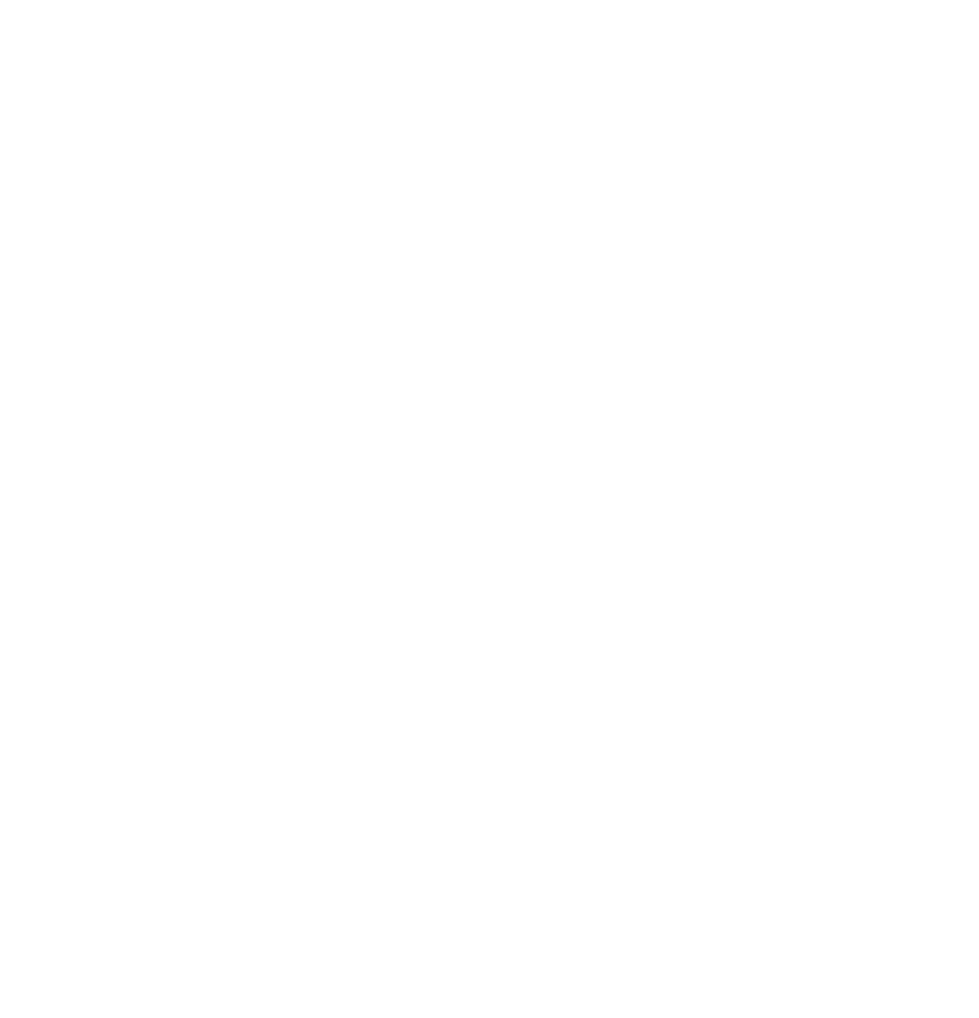
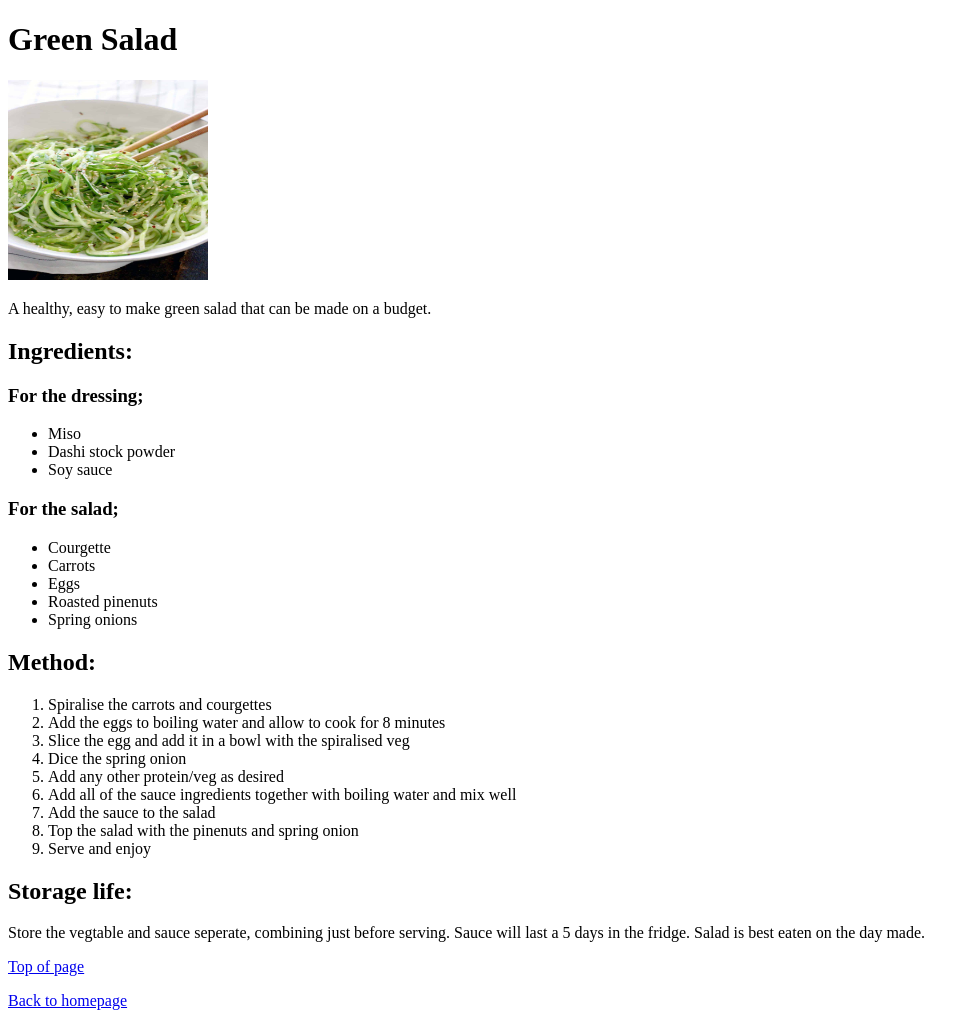
Before and after one commit to XelaB399/odin-recipes, a plain HTML site: page recipes/ramen.html in a window 1280 px wide. Shown: the whole page, without its empty margins (0-979 px from the left). Before the commit the page ends 800 px from the top, so only its background shows below. Drawn offline with Linux system fonts and the light colour scheme.

Commit message:
Copy Green_salad code to polenta and ramen pages

```diff
--- a/recipes/ramen.html
+++ b/recipes/ramen.html
@@ -8,6 +8,48 @@
 </head>
 <body>
 
+    <h1 id="top_of_page">Green Salad</h1>
+
+    <img src="../images/salad.jpg" alt="Green salad" width="200" height="200">
+
+    <p>A healthy, easy to make green salad that can be made on a budget. </p>
+
+    <h2>Ingredients:</h2>
+    <h3>For the dressing;</h3>
+    <ul>
+        <li> Miso</li>
+        <li> Dashi stock powder</li>
+        <li> Soy sauce</li>
+    </ul>
+    <h3>For the salad;</h3>
+    <ul>
+        <li> Courgette </li>
+        <li> Carrots</li>
+        <li> Eggs</li>
+        <li> Roasted pinenuts</li>
+        <li> Spring onions</li>
+    </ul>
+
+    <h2>Method:</h2>
+    <ol>
+        <li> Spiralise the carrots and courgettes</li>
+        <li> Add the eggs to boiling water and allow to cook for 8 minutes</li>
+        <li> Slice the egg and add it in a bowl with the spiralised veg</li>
+        <li> Dice the spring onion</li>
+        <li> Add any other protein/veg as desired</li>
+        <li> Add all of the sauce ingredients together with boiling water and mix well</li>
+        <li> Add the sauce to the salad</li>
+        <li> Top the salad with the pinenuts and spring onion</li>
+        <li> Serve and enjoy</li>
+    </ol>
+
+    <h2>Storage life:</h2>
+    <p>Store the vegtable and sauce seperate, combining just before serving. Sauce will last a 5 days in the fridge. Salad is best eaten on the day made. </p>
+
+    <a href="#top_of_page">Top of page</a>
+    <p></p>
+    <a href="../index.html">Back to homepage</a>
+
 
 
 </body>
```
Also changed, not shown: recipes/polenta.html (+40 -0 lines).
